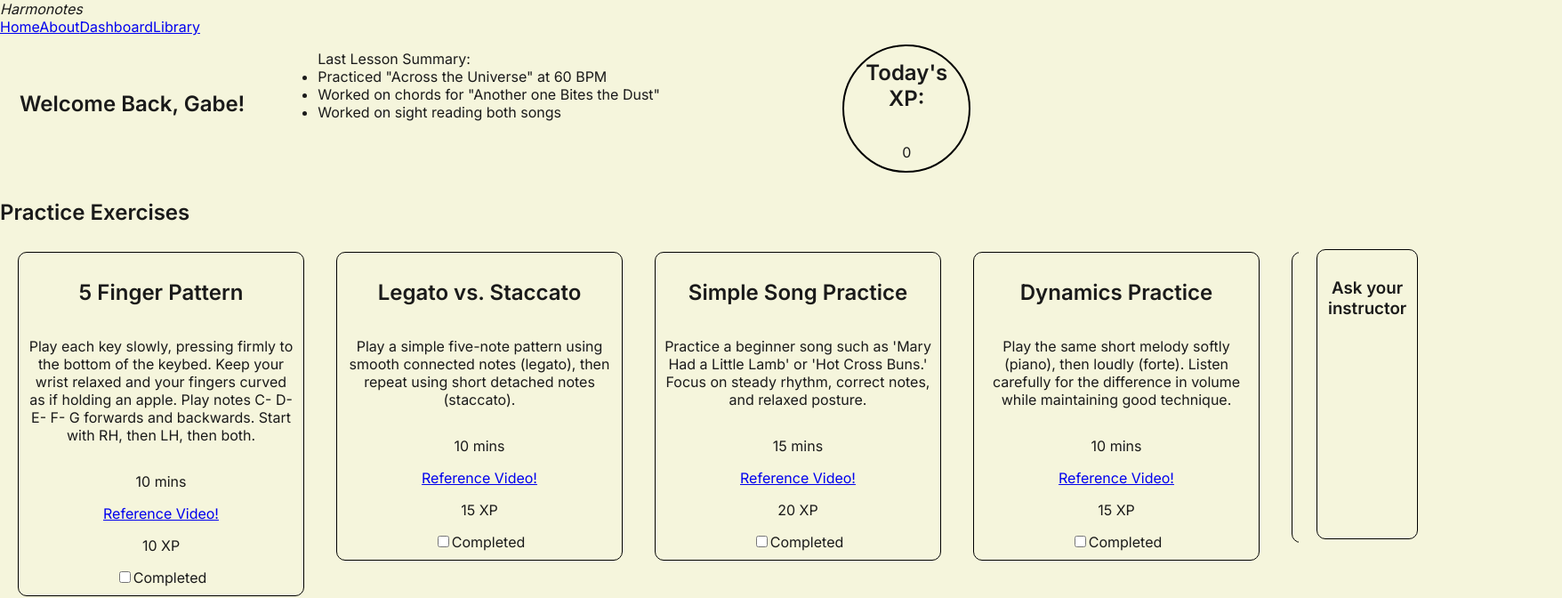
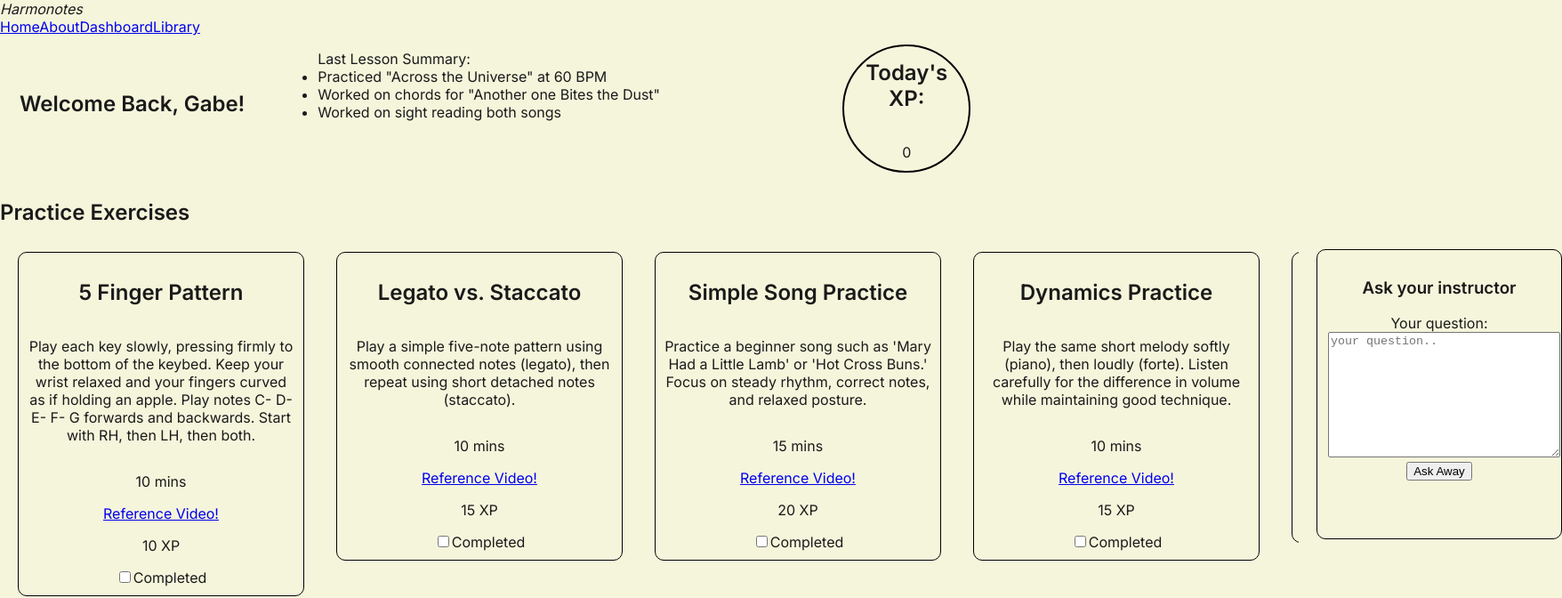
Before and after one commit to BrookeFloyd10/Harmonotes-BrookeF, a React (Vite) app in the folder harmonotes/: page /dashboard in a window 1280 px wide. Shown: the top 672 px of the page at 89% size, 1756 px wide, since content can reach past the window. Built offline with nearby package versions, Linux system fonts and the light colour scheme.

Commit message:
imported instructor question textarea to dashboard

```diff
--- a/harmonotes/src/pages/Dashboard.jsx
+++ b/harmonotes/src/pages/Dashboard.jsx
@@ -2,6 +2,7 @@ import { Link } from 'react-router'
 import { useEffect, useState } from 'react';
 import XPTracker from '../components/XPTracker';
 import PracticeCard from '../components/PracticeCard'
+import InstructorQuestion from '../components/InstructorQuestion';
 
 
 function Dashboard() {
@@ -72,8 +73,8 @@ function Dashboard() {
                         )) }
                     </ul>
             </section>
-            <aside className="instructor-question">
-                <h3>Ask your instructor</h3>
+            <aside>
+            <InstructorQuestion />
             </aside>
         </div>
 
@@ -83,11 +84,10 @@ function Dashboard() {
                     <li>Be mindful of hyperextension while you play.</li>
                     <li>You are doing great!</li>
             </div>
-
         </>
 
-        )
-    }
+        );
+    };
 
 
 export default Dashboard;
```
Also changed, not shown: harmonotes/src/components/InstructorNotes.jsx (deleted).
